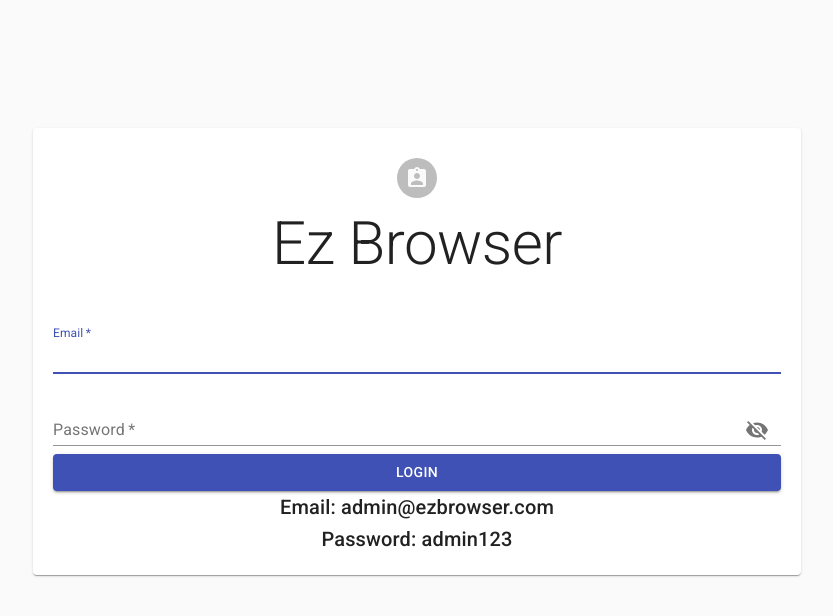
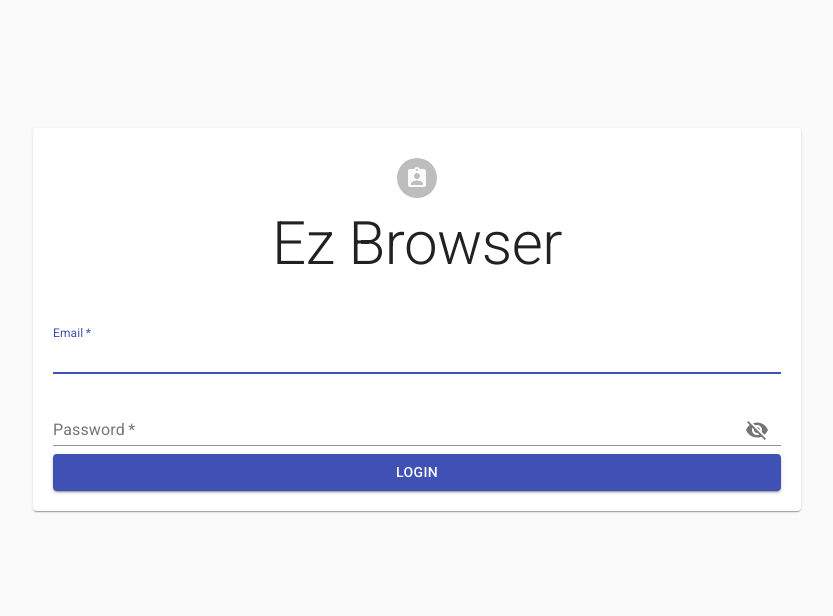
Before and after one commit to 2021-2-PROYIETI-EZPZ/Front-End, a React (Create React App) app: page /ezbrowser/login in a window 1280 px wide. Shown: the top 616 px of the page, without its empty margins (223-1056 px from the left). Built offline with nearby package versions, Linux system fonts and the light colour scheme.

Commit message:
Login updated

```diff
--- a/src/components/Login.js
+++ b/src/components/Login.js
@@ -37,8 +37,8 @@ class Login extends Component{
         }else{
             this.setState({isLoggedIn: false});
         }
-        localStorage.setItem('email', "admin@ezbrowser.com");
-        localStorage.setItem('password', "admin123");
+        localStorage.setItem('email', "mercadoLibre@ml.com");
+        localStorage.setItem('password', "mercadolb123");
     }
 
     handleChange(e) {
@@ -125,9 +125,6 @@ class Login extends Component{
                                 Login
                             </Button>
                         </form>
-
-                        <Typography variant="h6">Email: admin@ezbrowser.com</Typography>
-                        <Typography variant="h6">Password: admin123</Typography>
                     </Paper>
                 </main>
             </React.Fragment>
```
